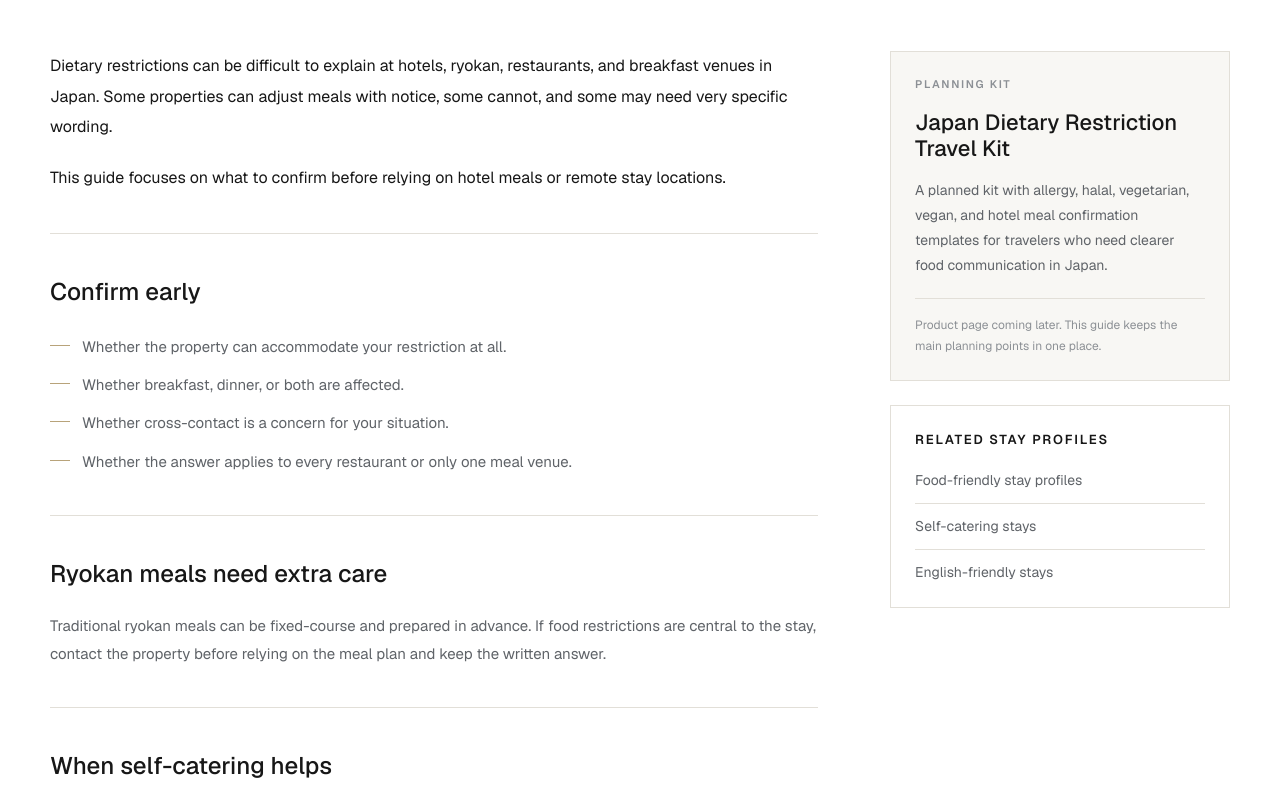
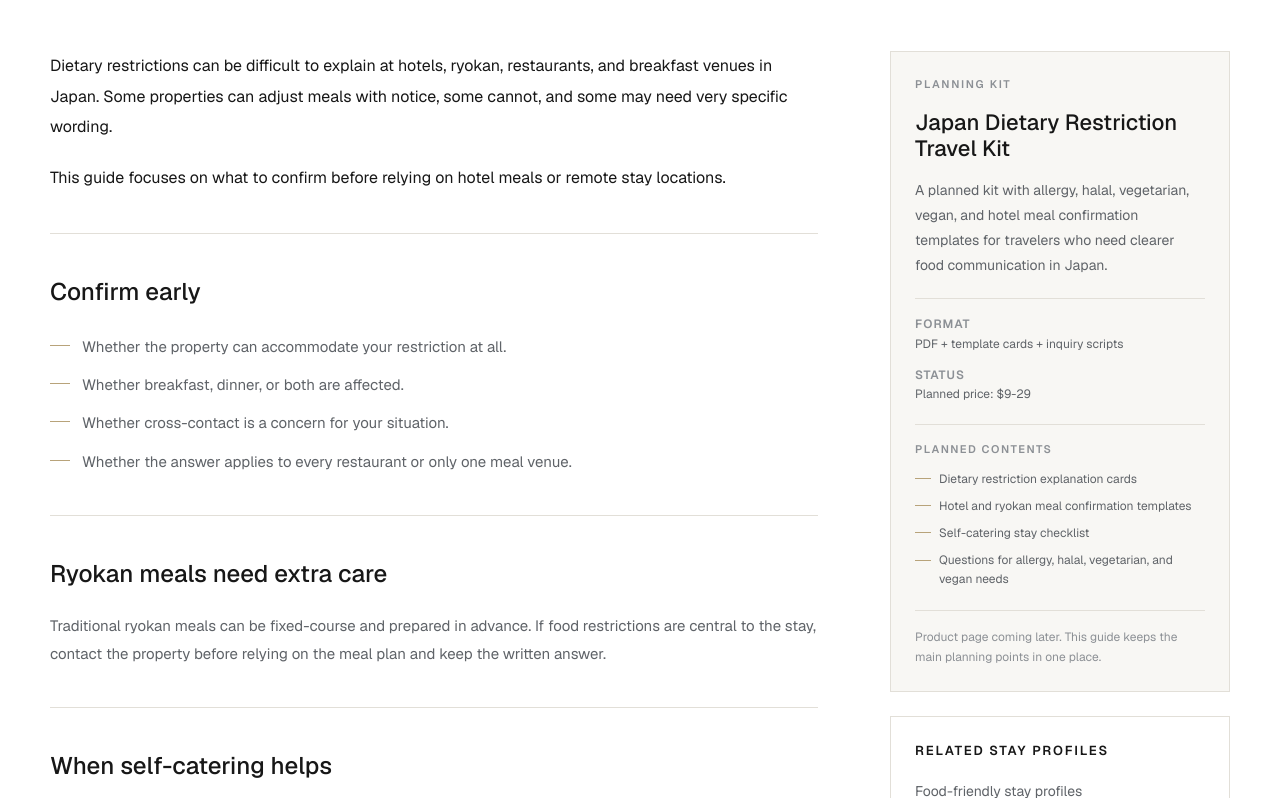
Before and after one commit to AMATSUGI-120/bespokestayjapan-mvp, a Next.js app: page /dietary-restrictions-japan in a window 1280 px wide. Shown: the part 622-1420 px from the top of the page. Built offline with nearby package versions, Linux system fonts and the light colour scheme; no server answers.

Commit message:
feat: detail planning kit teasers

```diff
--- a/components/GuidePage.tsx
+++ b/components/GuidePage.tsx
@@ -142,6 +142,46 @@ export function GuidePage({ guide }: { guide: GuidePageContent }) {
                   <p className="mt-4 text-[14px] leading-[1.8] text-[var(--bsj-text-muted)]">
                     {product.description}
                   </p>
+                  {(product.formatLabel || product.priceLabel) ? (
+                    <div className="mt-5 grid gap-3 border-t border-[var(--bsj-border)] pt-4">
+                      {product.formatLabel ? (
+                        <p className="text-[12px] leading-[1.6] text-[var(--bsj-text-muted)]">
+                          <span className="font-semibold uppercase tracking-[0.08em] text-[var(--bsj-text-light)]">
+                            Format
+                          </span>
+                          <br />
+                          {product.formatLabel}
+                        </p>
+                      ) : null}
+                      {product.priceLabel ? (
+                        <p className="text-[12px] leading-[1.6] text-[var(--bsj-text-muted)]">
+                          <span className="font-semibold uppercase tracking-[0.08em] text-[var(--bsj-text-light)]">
+                            Status
+                          </span>
+                          <br />
+                          {product.priceLabel}
+                        </p>
+                      ) : null}
+                    </div>
+                  ) : null}
+                  {product.includes?.length ? (
+                    <div className="mt-5 border-t border-[var(--bsj-border)] pt-4">
+                      <p className="text-[11px] font-semibold uppercase tracking-[0.14em] text-[var(--bsj-text-light)]">
+                        Planned contents
+                      </p>
+                      <ul className="mt-3 space-y-2">
+                        {product.includes.map((item) => (
+                          <li
+                            key={item}
+                            className="flex gap-2 text-[12px] leading-[1.6] text-[var(--bsj-text-muted)]"
+                          >
+                            <span className="mt-[0.7em] h-px w-4 shrink-0 bg-[var(--bsj-accent)]" />
+                            <span>{item}</span>
+                          </li>
+                        ))}
+                      </ul>
+                    </div>
+                  ) : null}
                   {product.purchaseUrl ? (
                     <a
                       href={product.purchaseUrl}
--- a/lib/products.ts
+++ b/lib/products.ts
@@ -12,6 +12,9 @@ export interface Product {
   eyebrow: string;
   title: string;
   description: string;
+  formatLabel?: string;
+  priceLabel?: string;
+  includes?: string[];
   status: ProductStatus;
   statusLabel: string;
   ctaLabel: string;
@@ -25,6 +28,16 @@ export const products: Record<ProductKey, Product> = {
     title: 'Kansai Tattoo-Friendly Stay Kit',
     description:
       'A practical stay-planning kit for tattooed travelers visiting Osaka, Kyoto, Nara, and Kobe. Planned contents include a hotel comparison sheet, Google Map, bath-type notes, inquiry templates, and a stay-planning checklist.',
+    formatLabel: 'PDF + Google Map + comparison sheet',
+    priceLabel: 'Planned price: $9-19',
+    includes: [
+      'Tattoo-friendly stay planning guide',
+      'Private bath, in-room bath, and public bath comparison notes',
+      'Kansai candidate hotel comparison sheet',
+      'Google Map for Osaka, Kyoto, Nara, and Kobe planning',
+      'English inquiry template for hotel bath policies',
+      'Stay-planning checklist before choosing a hotel',
+    ],
     status: 'coming-soon',
     statusLabel: 'Product page coming later. This article is the free planning overview.',
     ctaLabel: 'Get the planning kit',
@@ -35,6 +48,14 @@ export const products: Record<ProductKey, Product> = {
     title: 'Kyoto & Osaka Private Bath Stay Map',
     description:
       'A planned comparison map for travelers who want private baths, in-room baths, or easier bathing options without relying on public bath access.',
+    formatLabel: 'PDF + Google Map + comparison sheet',
+    priceLabel: 'Planned price: $9-19',
+    includes: [
+      'Private bath and in-room bath comparison notes',
+      'Kyoto and Osaka stay map',
+      'Bath-type checklist for hotel listings',
+      'Questions to confirm before choosing a stay',
+    ],
     status: 'coming-soon',
     statusLabel: 'Product page coming later. Related stay profiles are available first.',
     ctaLabel: 'Get the private bath map',
@@ -45,6 +66,14 @@ export const products: Record<ProductKey, Product> = {
     title: 'Japan Dietary Restriction Travel Kit',
     description:
       'A planned kit with allergy, halal, vegetarian, vegan, and hotel meal confirmation templates for travelers who need clearer food communication in Japan.',
+    formatLabel: 'PDF + template cards + inquiry scripts',
+    priceLabel: 'Planned price: $9-29',
+    includes: [
+      'Dietary restriction explanation cards',
+      'Hotel and ryokan meal confirmation templates',
+      'Self-catering stay checklist',
+      'Questions for allergy, halal, vegetarian, and vegan needs',
+    ],
     status: 'coming-soon',
     statusLabel: 'Product page coming later. This guide keeps the main planning points in one place.',
     ctaLabel: 'Get the food planning kit',
@@ -55,6 +84,14 @@ export const products: Record<ProductKey, Product> = {
     title: 'Japan Luggage-Free Travel Kit',
     description:
       'A planned kit for travelers carrying large suitcases: train rules, delivery steps, hotel confirmation questions, and a practical movement checklist.',
+    formatLabel: 'PDF + checklist + hotel questions',
+    priceLabel: 'Planned price: $7-15',
+    includes: [
+      'Shinkansen oversized luggage planning notes',
+      'Luggage delivery decision checklist',
+      'Hotel luggage receiving questions',
+      'Station transfer and overnight bag checklist',
+    ],
     status: 'coming-soon',
     statusLabel: 'Product page coming later. Use this guide as the starting checklist.',
     ctaLabel: 'Get the luggage kit',
@@ -65,6 +102,13 @@ export const products: Record<ProductKey, Product> = {
     title: 'Japan Stay Planning Kits',
     description:
       'Future BSJ kits may include transport checklists, hotel-area notes, and Google Maps for specific needs such as luggage-light travel or family stays.',
+    formatLabel: 'Downloadable planning kits',
+    priceLabel: 'Product links coming later',
+    includes: [
+      'Hotel-area planning notes',
+      'Condition-specific checklists',
+      'Google Maps and comparison sheets where useful',
+    ],
     status: 'coming-soon',
     statusLabel: 'Product links will be added when available.',
     ctaLabel: 'View planning kits',
```
